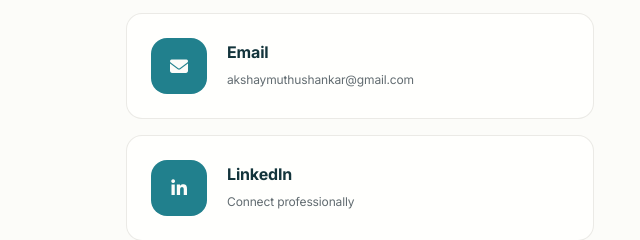
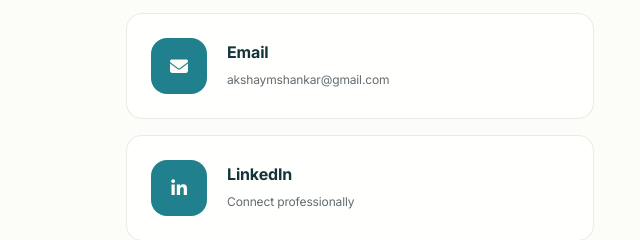
Before and after one commit to 22L106/Portfolio, a plain HTML site: page index.html in a window 1280 px wide. Shown: the part 5819-6059 px from the top of the page, 14-654 px from the left. Drawn offline with Linux system fonts and the light colour scheme; a web font is replaced by a local one.

Commit message:
Update index.html

```diff
--- a/index.html
+++ b/index.html
@@ -354,7 +354,7 @@
                                 </div>
                                 <div class="contact-method__info">
                                     <h4>Email</h4>
-                                    <p>akshaymuthushankar@gmail.com</p>
+                                    <p>akshaymshankar@gmail.com</p>
                                 </div>
                             </a>
 
```
